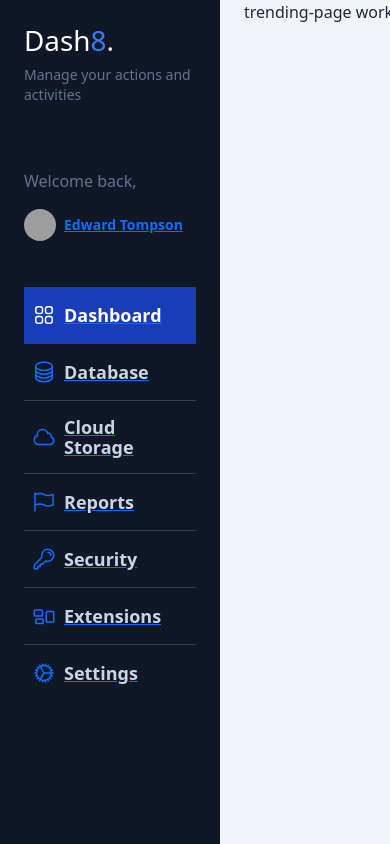
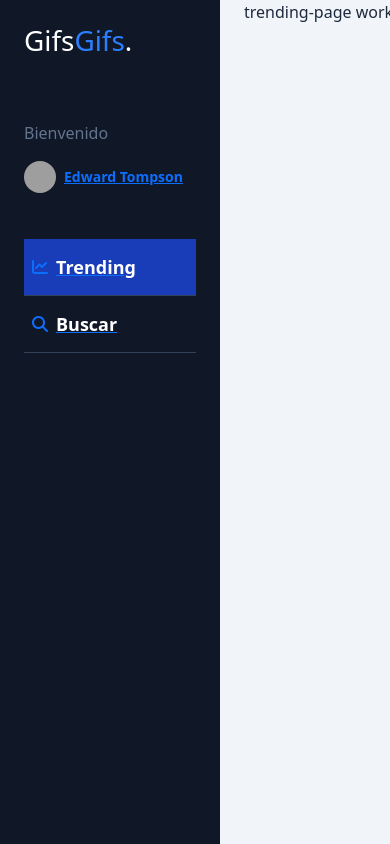
Before and after one commit to sdieg82/counter-app-a19, an Angular app: page /#/dashboard/trending in a window 390 px wide. Built offline with nearby package versions, Linux system fonts and the light colour scheme; grey boxes are pictures that could not be loaded.

Commit message:
routes, lazyLoad,children,

```diff
--- a/angular.json
+++ b/angular.json
@@ -50,7 +50,13 @@
             "development": {
               "optimization": false,
               "extractLicenses": false,
-              "sourceMap": true
+              "sourceMap": true,
+              "fileReplacements": [
+                {
+                  "replace": "src/environments/environment.ts",
+                  "with": "src/environments/environment.development.ts"
+                }
+              ]
             }
           },
           "defaultConfiguration": "production"
--- a/src/app/gifs-app/components/side-menu-header/side-menu-header.component.html
+++ b/src/app/gifs-app/components/side-menu-header/side-menu-header.component.html
@@ -1,11 +1,11 @@
 <div id="logo" class="my-4 px-6">
   <h1 class="text-lg md:text-2xl font-bold text-white">
-    Dash<span class="text-blue-500">8</span>.
+    {{envs.companyName}}<span class="text-blue-500">{{envs.companyName2}}</span>.
   </h1>
-  <p class="text-slate-500 text-sm">Manage your actions and activities</p>
+  <p class="text-slate-500 text-sm">{{envs.companySlogan}}</p>
 </div>
 <div id="profile" class="px-6 py-10">
-  <p class="text-slate-500">Welcome back,</p>
+  <p class="text-slate-500">Bienvenido</p>
   <a href="#" class="inline-flex space-x-2 items-center">
     <span>
       <img
--- a/src/app/gifs-app/components/side-menu-header/side-menu-header.component.ts
+++ b/src/app/gifs-app/components/side-menu-header/side-menu-header.component.ts
@@ -1,4 +1,5 @@
 import { Component } from '@angular/core';
+import { environment } from '../../../../environments/environment';
 
 @Component({
   selector: 'app-side-menu-header',
@@ -8,5 +9,5 @@ import { Component } from '@angular/core';
   styleUrl: './side-menu-header.component.css'
 })
 export class SideMenuHeaderComponent {
-
+  envs=environment
 }
--- a/src/app/gifs-app/components/side-menu-options/side-menu-options.component.html
+++ b/src/app/gifs-app/components/side-menu-options/side-menu-options.component.html
@@ -1,189 +1,17 @@
 <div id="nav" class="w-full px-6">
+  @for (option of menuOptions; track option.router){
       <a
-    href="#"
+        routerLinkActive="bg-blue-800"
+        [routerLink]="option.router"
         class="w-full px-2 inline-flex space-x-2 items-center border-b border-slate-700 py-3 bg-blue-800 hover:bg-white/5 transition ease-linear duration-150"
       >
         <div>
-      <svg
-        xmlns="http://www.w3.org/2000/svg"
-        fill="none"
-        viewBox="0 0 24 24"
-        stroke-width="1.5"
-        stroke="currentColor"
-        class="w-6 h-6 text-white"
-      >
-        <path
-          stroke-linecap="round"
-          stroke-linejoin="round"
-          d="M3.75 6A2.25 2.25 0 016 3.75h2.25A2.25 2.25 0 0110.5 6v2.25a2.25 2.25 0 01-2.25 2.25H6a2.25 2.25 0 01-2.25-2.25V6zM3.75 15.75A2.25 2.25 0 016 13.5h2.25a2.25 2.25 0 012.25 2.25V18a2.25 2.25 0 01-2.25 2.25H6A2.25 2.25 0 013.75 18v-2.25zM13.5 6a2.25 2.25 0 012.25-2.25H18A2.25 2.25 0 0120.25 6v2.25A2.25 2.25 0 0118 10.5h-2.25a2.25 2.25 0 01-2.25-2.25V6zM13.5 15.75a2.25 2.25 0 012.25-2.25H18a2.25 2.25 0 012.25 2.25V18A2.25 2.25 0 0118 20.25h-2.25A2.25 2.25 0 0113.5 18v-2.25z"
-        />
-      </svg>
+         <i [class]="option.icon"></i>
         </div>
         <div class="flex flex-col">
-      <span class="text-lg font-bold leading-5 text-white">Dashboard</span>
-      <span class="text-sm text-white/50 hidden md:block">Data Overview</span>
+          <span class="text-lg font-bold leading-5 text-white">{{option.label}}</span>
+          <span class="text-sm text-white/50 hidden md:block">{{option.subLabel}}</span>
         </div>
       </a>
-  <a
-    href="#"
-    class="w-full px-2 inline-flex space-x-2 items-center border-b border-slate-700 py-3 hover:bg-white/5 transition ease-linear duration-150"
-  >
-    <div>
-      <svg
-        xmlns="http://www.w3.org/2000/svg"
-        fill="none"
-        viewBox="0 0 24 24"
-        stroke-width="1.5"
-        stroke="currentColor"
-        class="w-6 h-6"
-      >
-        <path
-          stroke-linecap="round"
-          stroke-linejoin="round"
-          d="M20.25 6.375c0 2.278-3.694 4.125-8.25 4.125S3.75 8.653 3.75 6.375m16.5 0c0-2.278-3.694-4.125-8.25-4.125S3.75 4.097 3.75 6.375m16.5 0v11.25c0 2.278-3.694 4.125-8.25 4.125s-8.25-1.847-8.25-4.125V6.375m16.5 0v3.75m-16.5-3.75v3.75m16.5 0v3.75C20.25 16.153 16.556 18 12 18s-8.25-1.847-8.25-4.125v-3.75m16.5 0c0 2.278-3.694 4.125-8.25 4.125s-8.25-1.847-8.25-4.125"
-        />
-      </svg>
+  }
 </div>
-    <div class="flex flex-col">
-      <span class="text-lg text-slate-300 font-bold leading-5">Database</span>
-      <span class="text-sm text-slate-500 hidden md:block"
-        >Database Manager</span
-      >
-    </div>
-  </a>
-  <a
-    href="#"
-    class="w-full px-2 inline-flex space-x-2 items-center border-b border-slate-700 py-3 hover:bg-white/5 transition ease-linear duration-150"
-  >
-    <div>
-      <svg
-        xmlns="http://www.w3.org/2000/svg"
-        fill="none"
-        viewBox="0 0 24 24"
-        stroke-width="1.5"
-        stroke="currentColor"
-        class="w-6 h-6"
-      >
-        <path
-          stroke-linecap="round"
-          stroke-linejoin="round"
-          d="M2.25 15a4.5 4.5 0 004.5 4.5H18a3.75 3.75 0 001.332-7.257 3 3 0 00-3.758-3.848 5.25 5.25 0 00-10.233 2.33A4.502 4.502 0 002.25 15z"
-        />
-      </svg>
-    </div>
-    <div class="flex flex-col">
-      <span class="text-lg text-slate-300 font-bold leading-5"
-        >Cloud Storage</span
-      >
-      <span class="text-sm text-slate-500 hidden md:block"
-        >Manage Cloud Storage</span
-      >
-    </div>
-  </a>
-  <a
-    href="#"
-    class="w-full px-2 inline-flex space-x-2 items-center border-b border-slate-700 py-3 hover:bg-white/5 transition ease-linear duration-150"
-  >
-    <div>
-      <svg
-        xmlns="http://www.w3.org/2000/svg"
-        fill="none"
-        viewBox="0 0 24 24"
-        stroke-width="1.5"
-        stroke="currentColor"
-        class="w-6 h-6"
-      >
-        <path
-          stroke-linecap="round"
-          stroke-linejoin="round"
-          d="M3 3v1.5M3 21v-6m0 0l2.77-.693a9 9 0 016.208.682l.108.054a9 9 0 006.086.71l3.114-.732a48.524 48.524 0 01-.005-10.499l-3.11.732a9 9 0 01-6.085-.711l-.108-.054a9 9 0 00-6.208-.682L3 4.5M3 15V4.5"
-        />
-      </svg>
-    </div>
-    <div class="flex flex-col">
-      <span class="text-lg text-slate-300 font-bold leading-5">Reports</span>
-      <span class="text-sm text-slate-500 hidden md:block">Manage Reports</span>
-    </div>
-  </a>
-  <a
-    href="#"
-    class="w-full px-2 inline-flex space-x-2 items-center border-b border-slate-700 py-3 hover:bg-white/5 transition ease-linear duration-150"
-  >
-    <div>
-      <svg
-        xmlns="http://www.w3.org/2000/svg"
-        fill="none"
-        viewBox="0 0 24 24"
-        stroke-width="1.5"
-        stroke="currentColor"
-        class="w-6 h-6"
-      >
-        <path
-          stroke-linecap="round"
-          stroke-linejoin="round"
-          d="M15.75 5.25a3 3 0 013 3m3 0a6 6 0 01-7.029 5.912c-.563-.097-1.159.026-1.563.43L10.5 17.25H8.25v2.25H6v2.25H2.25v-2.818c0-.597.237-1.17.659-1.591l6.499-6.499c.404-.404.527-1 .43-1.563A6 6 0 1121.75 8.25z"
-        />
-      </svg>
-    </div>
-    <div class="flex flex-col">
-      <span class="text-lg text-slate-300 font-bold leading-5">Security</span>
-      <span class="text-sm text-slate-500 hidden md:block"
-        >Generate Security Keys</span
-      >
-    </div>
-  </a>
-  <a
-    [routerLink]="menuOptions"
-    class="w-full px-2 inline-flex space-x-2 items-center border-b border-slate-700 py-3 hover:bg-white/5 transition ease-linear duration-150"
-  >
-    <div>
-      <svg
-        xmlns="http://www.w3.org/2000/svg"
-        fill="none"
-        viewBox="0 0 24 24"
-        stroke-width="1.5"
-        stroke="currentColor"
-        class="w-6 h-6"
-      >
-        <path
-          stroke-linecap="round"
-          stroke-linejoin="round"
-          d="M2.25 7.125C2.25 6.504 2.754 6 3.375 6h6c.621 0 1.125.504 1.125 1.125v3.75c0 .621-.504 1.125-1.125 1.125h-6a1.125 1.125 0 01-1.125-1.125v-3.75zM14.25 8.625c0-.621.504-1.125 1.125-1.125h5.25c.621 0 1.125.504 1.125 1.125v8.25c0 .621-.504 1.125-1.125 1.125h-5.25a1.125 1.125 0 01-1.125-1.125v-8.25zM3.75 16.125c0-.621.504-1.125 1.125-1.125h5.25c.621 0 1.125.504 1.125 1.125v2.25c0 .621-.504 1.125-1.125 1.125h-5.25a1.125 1.125 0 01-1.125-1.125v-2.25z"
-        />
-      </svg>
-    </div>
-    <div class="flex flex-col">
-      <span class="text-lg text-slate-300 font-bold leading-5">Extensions</span>
-      <span class="text-sm text-slate-500 hidden md:block"
-        >Manage Extensions</span
-      >
-    </div>
-  </a>
-  <a
-    href="#"
-    class="w-full px-2 inline-flex space-x-2 items-center py-3 hover:bg-white/5 transition ease-linear duration-150"
-  >
-    <div>
-      <svg
-        xmlns="http://www.w3.org/2000/svg"
-        fill="none"
-        viewBox="0 0 24 24"
-        stroke-width="1.5"
-        stroke="currentColor"
-        class="w-6 h-6"
-      >
-        <path
-          stroke-linecap="round"
-          stroke-linejoin="round"
-          d="M4.5 12a7.5 7.5 0 0015 0m-15 0a7.5 7.5 0 1115 0m-15 0H3m16.5 0H21m-1.5 0H12m-8.457 3.077l1.41-.513m14.095-5.13l1.41-.513M5.106 17.785l1.15-.964m11.49-9.642l1.149-.964M7.501 19.795l.75-1.3m7.5-12.99l.75-1.3m-6.063 16.658l.26-1.477m2.605-14.772l.26-1.477m0 17.726l-.26-1.477M10.698 4.614l-.26-1.477M16.5 19.794l-.75-1.299M7.5 4.205L12 12m6.894 5.785l-1.149-.964M6.256 7.178l-1.15-.964m15.352 8.864l-1.41-.513M4.954 9.435l-1.41-.514M12.002 12l-3.75 6.495"
-        />
-      </svg>
-    </div>
-    <div class="flex flex-col">
-      <span class="text-lg text-slate-300 font-bold leading-5">Settings</span>
-      <span class="text-sm text-slate-500 hidden md:block"
-        >Edit App Settings</span
-      >
-    </div>
-  </a>
-</div>
--- a/src/app/gifs-app/components/side-menu-options/side-menu-options.component.ts
+++ b/src/app/gifs-app/components/side-menu-options/side-menu-options.component.ts
@@ -1,5 +1,5 @@
 import { Component } from '@angular/core';
-import { RouterLink } from '@angular/router';
+import { RouterLink, RouterLinkActive } from '@angular/router';
 
 interface MenuOption{
   icon:string
@@ -13,7 +13,8 @@ interface MenuOption{
   selector: 'app-side-menu-options',
   standalone: true,
   imports: [
-    RouterLink
+    RouterLink,
+    RouterLinkActive
   ],
   templateUrl: './side-menu-options.component.html',
   styleUrl: './side-menu-options.component.css'
@@ -23,22 +24,16 @@ export class SideMenuOptionsComponent {
   public menuOptions:MenuOption[]=[
     {
       label: 'Trending',
-      subLabel: 'Most popular gifs',
+      subLabel: 'Gigs populares',
       router: '/dashboard/trending',
-      icon:''
+      icon:'fa-solid fa-chart-line'
     },
     {
-      label: 'Search',
-      subLabel: 'Search for gifs',
+      label: 'Buscar',
+      subLabel: 'Buscar Gifs',
       router: '/dashboard/search',
-      icon:''
+      icon:'fa-solid fa-magnifying-glass'
     },
-    {
-      label: 'Not Found',
-      subLabel: 'Page not found',
-      router: '/dashboard/not-found',
-      icon:''
-    }
   ]
 
 }
--- /dev/null
+++ b/src/environments/environment.development.ts
@@ -0,0 +1,6 @@
+export const environment = {
+    production:true,
+    companyName:'Gifs',
+    companyName2:'Gifs',
+    companySolgan:'Gifs'
+};
--- /dev/null
+++ b/src/environments/environment.ts
@@ -0,0 +1,6 @@
+export const environment = {
+    production:true,
+    companyName:'Gifs',
+    companyName2:'Gifs',
+    companySlogan:'Gifs'
+};
--- a/src/index.html
+++ b/src/index.html
@@ -7,6 +7,7 @@
   <meta name="viewport" content="width=device-width, initial-scale=1">
   <link rel="icon" type="image/x-icon" href="favicon.ico">
   <link href="https://cdn.jsdelivr.net/npm/bootstrap@5.3.3/dist/css/bootstrap.min.css" rel="stylesheet" integrity="sha384-QWTKZyjpPEjISv5WaRU9OFeRpok6YctnYmDr5pNlyT2bRjXh0JMhjY6hW+ALEwIH" crossorigin="anonymous">
+  <link rel="stylesheet" href="https://cdnjs.cloudflare.com/ajax/libs/font-awesome/6.7.2/css/all.min.css" integrity="sha512-Evv84Mr4kqVGRNSgIGL/F/aIDqQb7xQ2vcrdIwxfjThSH8CSR7PBEakCr51Ck+w+/U6swU2Im1vVX0SVk9ABhg==" crossorigin="anonymous" referrerpolicy="no-referrer" />
 </head>
 <body class="bg-light">
   <app-root></app-root>
```
Lines whose indentation alone changed are shown as unchanged.
